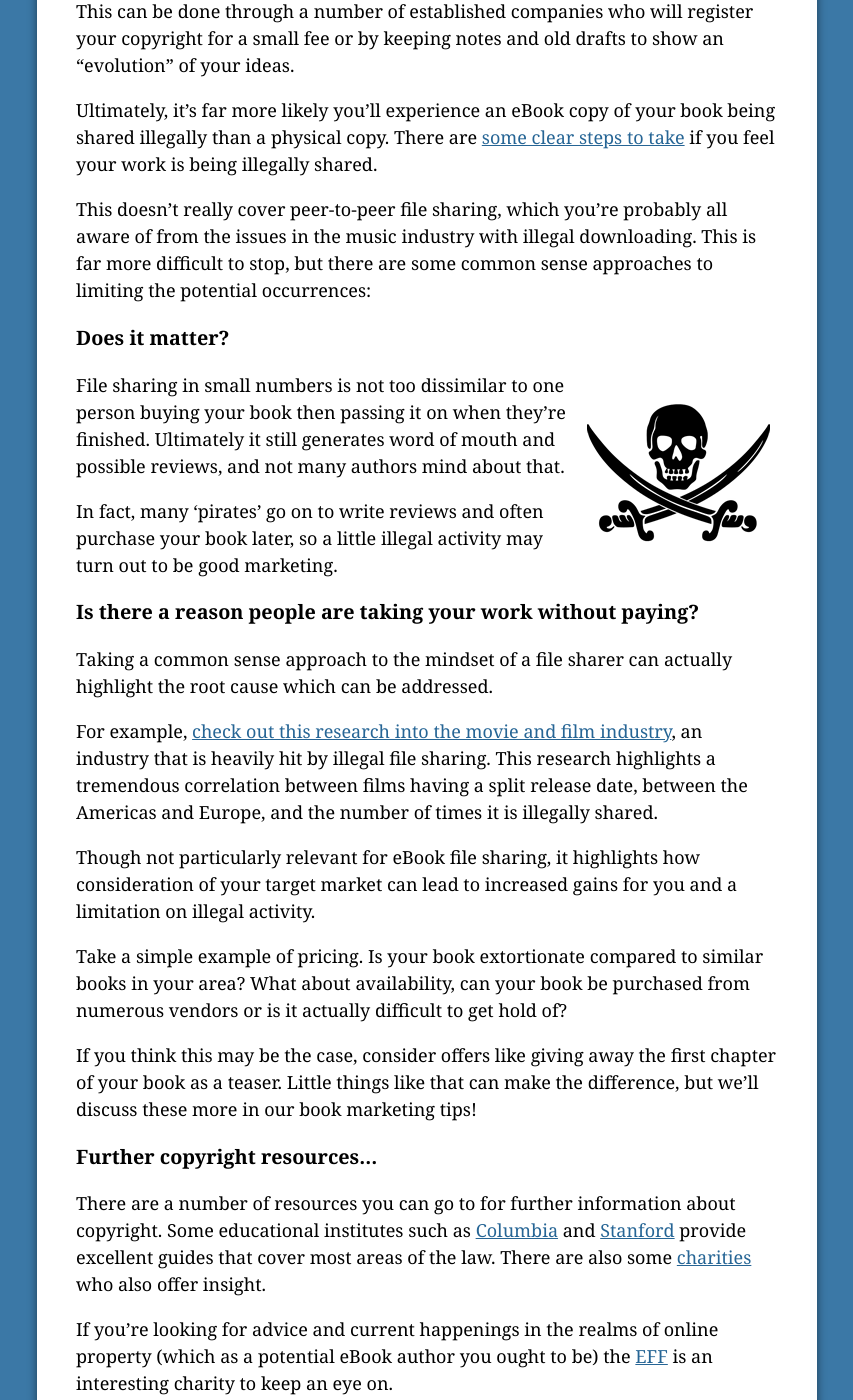
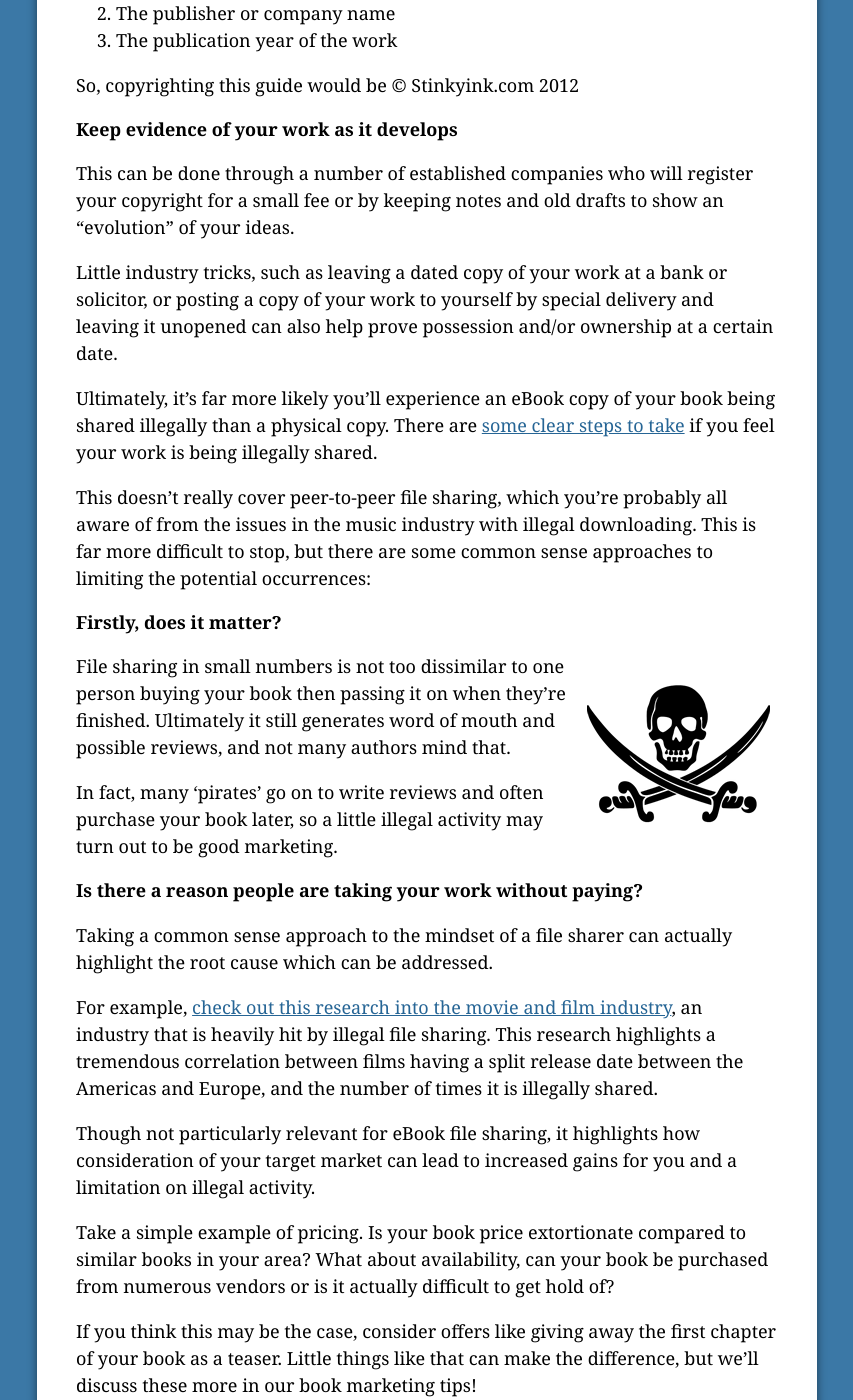
Before and after one commit to stinkyink/book-publishing-guide, a Jekyll site: the page built from chapter1.markdown, in a window 1280 px wide and 1400 px high, scrolled down 3612 px. Shown: the whole window, without its empty margins (3-856 px from the left). Built offline with Jekyll 4.4.1, drawn with Linux system fonts in a browser that asks for light colours; comment, search, counter and statistics services are not loaded; some of the changed text lies outside the part shown.

Commit message:
Final text proofing

```diff
--- a/chapter1.markdown
+++ b/chapter1.markdown
@@ -1,7 +1,7 @@
 ---
 layout: default
 id: chapter1
-title: Chapter 1 - How to prepare a book for publishing
+title: Chapter 1 - How To Prepare A Book For Publishing
 prevpath: /
 prevlabel: Introduction
 nextpath: /chapter2/
@@ -138,21 +138,31 @@ be found here which will give you everything you need to know!
 ### Protecting your own works
 
 There’s a great [breakdown of copyright
-information](http://www.whatiscopyright.org/) here which should give you a
+information](http://www.whatiscopyright.org/) here which gives you a
 good idea of what’s acceptable, and what’s not.
 
 To quickly summarise the important points of copyrighting your work:
 
 ####Mark your work as copyrighted.
 
-The rationale being that it makes a potential infringer think that you take
+Lovely simple advice, the rationale behind this being to make a potential infringer think that you take
 the issue seriously.
+
+Copyright has three sections:
+
+1. The copyright symbol, abbreviation "Copr." or full word "Copyright"
+2. The publisher or company name
+3. The publication year of the work
+
+So, copyrighting this guide would be © Stinkyink.com 2012
 
 ####Keep evidence of your work as it develops
 
 This can be done through a number of established companies who will register
 your copyright for a small fee or by keeping notes and old drafts to show an
 “evolution” of your ideas.
+
+Little industry tricks, such as leaving a dated copy of your work at a bank or solicitor, or posting a copy of your work to yourself by special delivery and leaving it unopened can also help prove possession and/or ownership at a certain date.
 
 Ultimately, it’s far more likely you’ll experience an eBook copy of your book
 being shared illegally than a physical copy. There are [some clear steps to
@@ -164,18 +174,18 @@ aware of from the issues in the music industry with illegal downloading. This
 is far more difficult to stop, but there are some common sense approaches to
 limiting the potential occurrences:
 
-### Does it matter?
+#### Firstly, does it matter?
 
 <img src="/book-publishing-guide/img/pirate.png" class="align-right" />
 File sharing in small numbers is not too dissimilar to one
 person buying your book then passing it on when they’re finished. Ultimately
 it still generates word of mouth and possible reviews, and not many authors
-mind about that.
+mind that.
 
 In fact, many ‘pirates’ go on to write reviews and often purchase your book
 later, so a little illegal activity may turn out to be good marketing.
 
-### Is there a reason people are taking your work without paying?
+#### Is there a reason people are taking your work without paying?
 
 Taking a common sense approach to the mindset of a file sharer can actually
 highlight the root cause which can be addressed.
@@ -185,14 +195,14 @@ industry](http://www.google.com/url?q=http%3A%2F%2Ftorrentfreak.com
 %2Fbittorrent-piracy-doesnt-affect-us-box-office-returns-study-
 finds-120210%2F&sa=D&sntz=1&usg=AFQjCNE7ukXDqrhReL9QcuKReo0lCj8w_A), an
 industry that is heavily hit by illegal file sharing. This research highlights
-a tremendous correlation between films having a split release date, between
+a tremendous correlation between films having a split release date between
 the Americas and Europe, and the number of times it is illegally shared.
 
 Though not particularly relevant for eBook file sharing, it highlights how
 consideration of your target market can lead to increased gains for you and a
 limitation on illegal activity.
 
-Take a simple example of pricing. Is your book extortionate compared to
+Take a simple example of pricing. Is your book price extortionate compared to
 similar books in your area? What about availability, can your book be
 purchased from numerous vendors or is it actually difficult to get hold of?
 
@@ -252,6 +262,8 @@ An ISBN is made up of the following sections:
 * The title identifier, which is for a particular title or edition of your book
 * The final number is a "check digit", which validates the ISBN.
 
+This should leave you with an ISBN looking like 978-0-470-25312-0 (yes, that's a book on my desk).
+
 You actually need ISBNs for different formats of the same book, so in all
 likelihood you will end up needing a maximum of five ISBN numbers for a single
 book:
```
Also changed, not shown: other parts of chapter1.markdown (+10 -10 lines).
